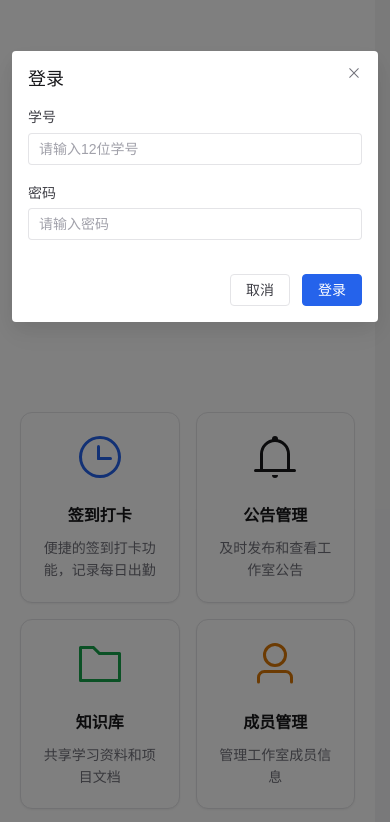
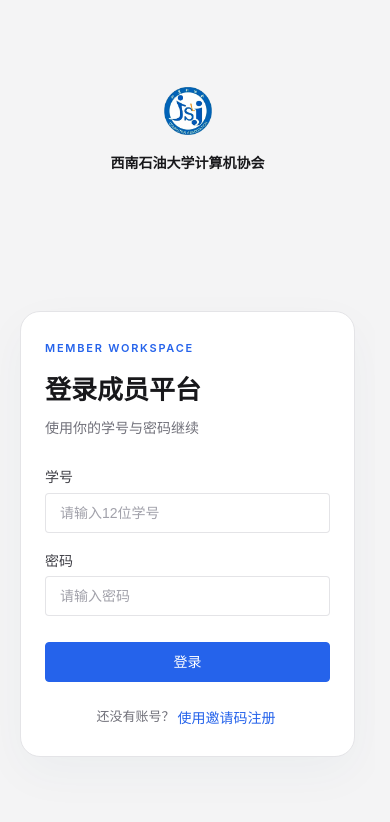
Before and after one commit to Xiao-Hu-Hu/SWPUCAT, a Vue app in the folder web/: page /app/login in a window 390 px wide. Shown: the top 822 px of the page. Built offline with nearby package versions, Linux system fonts and the light colour scheme.

Commit message:
feat(web): refine login and platform navigation foundation

```diff
--- a/web/src/App.vue
+++ b/web/src/App.vue
@@ -117,4 +117,19 @@ body {
   .el-pagination { max-width: 100%; flex-wrap: wrap; justify-content: center; row-gap: 0.5rem; }
   .el-pagination__jump { display: none; }
 }
+
+/* Platform UI: scoped away from the public association homepage. */
+.app-layout { --accent:#096da9; --accent-bg:#eaf4fb; --bg-deep:#f3f6f9; --border:#e1e8ef; --text:#203446; --text-muted:#677b8d; }
+.app-layout .content { max-width:1680px; width:100%; margin-inline:auto; padding:24px; }
+.app-layout .topbar .page-title { font-size:20px; }
+.app-layout .el-card,.app-layout .card { box-shadow:none; }
+.app-layout .el-table { --el-table-header-bg-color:#f6f8fb; font-variant-numeric:tabular-nums; }
+.app-layout .el-empty { padding:24px 0; }
+.app-layout .el-empty__description { margin-top:12px; }
+.app-layout :is(.card-header,.page-header,.header) h2 { font-size:20px; }
+:is(.app-layout,.login-page) :is(button,a,input):focus-visible { outline:2px solid #096da9; outline-offset:3px; }
+:is(.app-layout,.login-page) .el-button { transition:background-color .18s,border-color .18s,box-shadow .18s; }
+.app-layout .el-button:active:not(:disabled) { transform:translateY(1px); }
+@media(max-width:768px) { .app-layout .content { padding:16px 12px; } .app-layout .topbar .page-title { font-size:16px; } }
+@media(prefers-reduced-motion:reduce) { *,*::before,*::after { animation-duration:.01ms !important; transition-duration:.01ms !important; } }
 </style>
--- a/web/src/main.ts
+++ b/web/src/main.ts
@@ -1,6 +1,7 @@
 import { createApp } from 'vue'
 import { createPinia } from 'pinia'
 import ElementPlus from 'element-plus'
+import zhCn from 'element-plus/es/locale/lang/zh-cn'
 import 'element-plus/dist/index.css'
 import * as ElementPlusIconsVue from '@element-plus/icons-vue'
 import App from './App.vue'
@@ -15,6 +16,6 @@ for (const [key, component] of Object.entries(ElementPlusIconsVue)) {
 
 app.use(createPinia())
 app.use(router)
-app.use(ElementPlus)
+app.use(ElementPlus, { locale: zhCn })
 
 app.mount('#app')
--- a/web/src/views/AppLayout.vue
+++ b/web/src/views/AppLayout.vue
@@ -25,27 +25,23 @@ onUnmounted(() => {
 })
 
 const menuItems = [
-  { path: '/app', icon: 'Clock', title: '签到打卡' },
-  { path: '/app/agent', icon: 'ChatDotRound', title: '智能助手' },
-  { path: '/app/agent-audits', icon: 'DataAnalysis', title: 'Agent 审计', show: authStore.isSuperAdmin },
-  { path: '/app/announcements', icon: 'Bell', title: '公告管理' },
-  { path: '/app/knowledge', icon: 'Folder', title: '知识库' },
-  { path: '/app/reports', icon: 'Document', title: '月报' },
-  { path: '/app/members', icon: 'User', title: '成员管理' },
-  { path: '/app/approvals', icon: 'Check', title: '审批管理' },
-  { path: '/app/invitations', icon: 'Link', title: '邀请码管理', show: authStore.isSuperAdmin || authStore.isCaptain },
-  { path: '/app/checkin-manage', icon: 'Management', title: '打卡管理', show: authStore.isSuperAdmin || authStore.isCaptain },
-  { path: '/app/settings', icon: 'Setting', title: '设置' }
+  { path: '/app', icon: 'Clock', title: '签到打卡', group: '日常工作' },
+  { path: '/app/announcements', icon: 'Bell', title: '公告管理', group: '日常工作' },
+  { path: '/app/knowledge', icon: 'Folder', title: '知识库', group: '日常工作' },
+  { path: '/app/reports', icon: 'Document', title: '月报', group: '日常工作' },
+  { path: '/app/agent', icon: 'ChatDotRound', title: '智能助手', group: '日常工作' },
+  { path: '/app/members', icon: 'User', title: '成员管理', group: '团队管理' },
+  { path: '/app/approvals', icon: 'Check', title: '审批管理', group: '团队管理' },
+  { path: '/app/checkin-manage', icon: 'Management', title: '打卡管理', group: '团队管理', show: authStore.isSuperAdmin || authStore.isCaptain },
+  { path: '/app/invitations', icon: 'Link', title: '邀请码管理', group: '团队管理', show: authStore.isSuperAdmin || authStore.isCaptain },
+  { path: '/app/agent-audits', icon: 'DataAnalysis', title: '助手运行记录', group: '系统', show: authStore.isSuperAdmin },
+  { path: '/app/settings', icon: 'Setting', title: '设置', group: '系统' }
 ]
+const menuGroups = ['日常工作', '团队管理', '系统']
 
 function handleLogout() {
   authStore.logout()
   router.push({ name: 'login' })
-}
-
-function goTo(path: string) {
-  router.push(path)
-  if (isMobile.value) drawerOpen.value = false
 }
 </script>
 
@@ -54,27 +50,23 @@ function goTo(path: string) {
     <div class="sidebar-mask" v-if="isMobile" :class="{ show: drawerOpen }" @click="drawerOpen = false"></div>
     <aside class="sidebar" :class="{ collapsed: isCollapse, 'drawer-open': drawerOpen }">
       <div class="sidebar-header">
-        <span class="logo-text" v-if="!isCollapse">SWPUCAT</span>
-        <span class="logo-text" v-else>S</span>
+        <img class="brand-logo" src="/association-logo.png" alt="协会徽标" />
+        <div v-if="!isCollapse"><strong>SWPUCAT</strong><small>计算机协会 · 成员平台</small></div>
       </div>
-      <nav class="sidebar-nav">
-        <a
-          v-for="item in menuItems"
-          :key="item.path"
-          v-show="item.show !== false"
-          class="nav-item"
-          :class="{ active: route.path === item.path }"
-          @click="goTo(item.path)"
-        >
-          <el-icon :size="18"><component :is="item.icon" /></el-icon>
-          <span v-if="!isCollapse" class="nav-label">{{ item.title }}</span>
-        </a>
+      <nav class="sidebar-nav" aria-label="平台导航">
+        <section v-for="group in menuGroups" :key="group" class="nav-group">
+          <p v-if="!isCollapse" class="group-label">{{ group }}</p>
+          <RouterLink v-for="item in menuItems.filter(m => m.group === group && m.show !== false)" :key="item.path" :to="item.path" class="nav-item" :class="{ active: route.path === item.path }" :aria-current="route.path === item.path ? 'page' : undefined" :title="item.title" @click="drawerOpen = false">
+            <el-icon :size="18"><component :is="item.icon" /></el-icon>
+            <span v-if="!isCollapse" class="nav-label">{{ item.title }}</span>
+          </RouterLink>
+        </section>
       </nav>
       <div class="sidebar-footer">
-        <div class="collapse-btn" @click="isCollapse = !isCollapse">
+        <button class="collapse-btn" :aria-label="isCollapse ? '展开导航' : '收起导航'" :aria-expanded="!isCollapse" @click="isCollapse = !isCollapse">
           <el-icon :size="16"><Fold v-if="!isCollapse" /><Expand v-else /></el-icon>
           <span v-if="!isCollapse" class="nav-label">收起</span>
-        </div>
+        </button>
       </div>
     </aside>
 
@@ -99,22 +91,32 @@ function goTo(path: string) {
           </template>
         </el-dropdown>
       </header>
-      <main class="content">
-        <router-view />
+      <main class="content" id="main-content">
+        <router-view v-slot="{ Component }"><Transition name="page" mode="out-in"><component :is="Component" /></Transition></router-view>
       </main>
     </div>
   </div>
 </template>
 
 <style scoped>
+.brand-logo { width:36px; height:36px; flex-shrink:0; }
+.sidebar-header { gap:10px; }
+.sidebar-header small { display:block; font-size:10px; color:var(--text-muted); }
+.group-label { padding:16px 12px 6px; font-size:11px; color:var(--text-muted); letter-spacing:.08em; }
+.nav-group + .nav-group { margin-top:6px; }
+.collapse-btn { border:0; background:transparent; width:100%; text-align:left; }
+.page-enter-active,.page-leave-active { transition:opacity .12s ease; }
+.page-enter-from,.page-leave-to { opacity:0; }
+@media (prefers-reduced-motion:reduce) { .page-enter-active,.page-leave-active { transition:none; } }
+
 .app-layout {
   display: flex;
-  min-height: 100vh;
+  min-height: 100dvh;
 }
 
 /* Sidebar */
 .sidebar {
-  width: 210px;
+  width: 232px;
   background: var(--bg-card);
   border-right: 1px solid var(--border);
   display: flex;
@@ -123,7 +125,7 @@ function goTo(path: string) {
   flex-shrink: 0;
   position: sticky;
   top: 0;
-  height: 100vh;
+  height: 100dvh;
   overflow-y: auto;
 }
 
@@ -269,7 +271,7 @@ function goTo(path: string) {
     z-index: 40;
     transform: translateX(-100%);
     transition: transform 0.25s cubic-bezier(.2, .8, .2, 1);
-    height: 100vh;
+    height: 100dvh;
   }
   .sidebar.drawer-open {
     transform: translateX(0);
--- a/web/src/views/LoginView.vue
+++ b/web/src/views/LoginView.vue
@@ -8,7 +8,8 @@ import { ElMessage } from 'element-plus'
 const router = useRouter()
 const authStore = useAuthStore()
 
-const showLogin = ref(true)
+const loginLoading = ref(false)
+const loginError = ref('')
 const showRegister = ref(false)
 
 const loginForm = ref({ username: '', password: '' })
@@ -67,13 +68,25 @@ function resetCaptcha() {
 }
 
 async function handleLogin() {
+  if (loginLoading.value) return
+  loginError.value = ''
+  if (!/^\d{12}$/.test(loginForm.value.username.trim())) {
+    loginError.value = '请输入12位数字学号'
+    return
+  }
+  if (!loginForm.value.password) {
+    loginError.value = '请输入密码'
+    return
+  }
+  loginLoading.value = true
   try {
     await authStore.login(loginForm.value.username, loginForm.value.password)
-    showLogin.value = false
     ElMessage.success('登录成功')
     router.push('/app')
   } catch {
-    ElMessage.error('登录失败，请检查用户名和密码')
+    loginError.value = '登录失败，请检查学号和密码后重试'
+  } finally {
+    loginLoading.value = false
   }
 }
 
@@ -102,74 +115,30 @@ onUnmounted(() => { if (countdownTimer) clearInterval(countdownTimer) })
 </script>
 
 <template>
-  <div class="home">
-    <header class="hero">
-      <div class="hero-content">
-        <h1 class="title">西柚CAT</h1>
-        <p class="subtitle">计算机协会成员管理平台</p>
-        <div class="actions">
-          <el-button type="primary" size="large" @click="showLogin = true">
-            登录
-          </el-button>
-          <el-button size="large" @click="showRegister = true">
-            注册
-          </el-button>
-        </div>
-      </div>
-    </header>
-
-    <section class="features">
-      <div class="feature-grid">
-        <div class="feature-card">
-          <el-icon :size="48" color="var(--accent)"><Clock /></el-icon>
-          <h3>签到打卡</h3>
-          <p>便捷的签到打卡功能，记录每日出勤</p>
-        </div>
-        <div class="feature-card">
-          <el-icon :size="48" color="var(--violet)"><Bell /></el-icon>
-          <h3>公告管理</h3>
-          <p>及时发布和查看工作室公告</p>
-        </div>
-        <div class="feature-card">
-          <el-icon :size="48" color="var(--success)"><Folder /></el-icon>
-          <h3>知识库</h3>
-          <p>共享学习资料和项目文档</p>
-        </div>
-        <div class="feature-card">
-          <el-icon :size="48" color="var(--warning)"><User /></el-icon>
-          <h3>成员管理</h3>
-          <p>管理工作室成员信息</p>
-        </div>
-      </div>
+  <main class="login-page">
+    <section class="login-intro">
+      <img src="/association-logo.png" alt="西南石油大学计算机协会徽标" class="association-logo" />
+      <p class="brand-name">西南石油大学计算机协会</p>
+      <h1>把热爱，<br />写进每一天。</h1>
+      <p>签到、协作、分享。让每一次投入都有记录，<br />让每一份经验都能传递。</p>
+      <span class="intro-note">SWPUCAT · 成员协作平台</span>
     </section>
-
-    <!-- Login Dialog -->
-    <el-dialog v-model="showLogin" title="登录" width="400px">
-      <el-form :model="loginForm" label-width="80px">
+    <section class="login-card" aria-labelledby="login-title">
+      <p class="login-eyebrow">MEMBER WORKSPACE</p>
+      <h2 id="login-title">登录成员平台</h2>
+      <p class="login-description">使用你的学号与密码继续</p>
+      <el-form :model="loginForm" label-position="top" @submit.prevent="handleLogin">
         <el-form-item label="学号">
-          <el-input
-            v-model="loginForm.username"
-            placeholder="请输入12位学号"
-            maxlength="12"
-            @keyup.enter="handleLogin"
-          />
+          <el-input v-model="loginForm.username" aria-label="学号" placeholder="请输入12位学号" maxlength="12" autocomplete="username" inputmode="numeric" size="large" />
         </el-form-item>
         <el-form-item label="密码">
-          <el-input
-            v-model="loginForm.password"
-            type="password"
-            placeholder="请输入密码"
-            show-password
-            @keyup.enter="handleLogin"
-          />
+          <el-input v-model="loginForm.password" aria-label="密码" type="password" placeholder="请输入密码" show-password autocomplete="current-password" size="large" />
         </el-form-item>
+        <p v-if="loginError" class="login-error" role="alert">{{ loginError }}</p>
+        <el-button class="login-submit" type="primary" size="large" native-type="submit" :loading="loginLoading">{{ loginLoading ? '正在登录' : '登录' }}</el-button>
       </el-form>
-      <template #footer>
-        <el-button @click="showLogin = false">取消</el-button>
-        <el-button type="primary" @click="handleLogin">登录</el-button>
-      </template>
-    </el-dialog>
-
+      <div class="register-entry">还没有账号？<el-button link type="primary" @click="showRegister = true">使用邀请码注册</el-button></div>
+    </section>
     <!-- Register Dialog -->
     <el-dialog v-model="showRegister" title="注册" width="400px">
       <el-form :model="registerForm" label-width="80px">
@@ -224,82 +193,24 @@ onUnmounted(() => { if (countdownTimer) clearInterval(countdownTimer) })
         <el-button type="primary" @click="handleRegister">注册</el-button>
       </template>
     </el-dialog>
-  </div>
+  </main>
 </template>
 
 <style scoped>
-.home {
-  min-height: 100vh;
-}
-
-.hero {
-  min-height: 60vh;
-  display: flex;
-  align-items: center;
-  justify-content: center;
-  background: var(--bg-card);
-}
-
-.hero-content {
-  text-align: center;
-}
-
-.title {
-  font-size: 3.5rem;
-  font-weight: 700;
-  color: var(--accent);
-  margin-bottom: 1rem;
-}
-
-.subtitle {
-  font-size: 1.5rem;
-  color: var(--text-secondary);
-  margin-bottom: 2rem;
-}
-
-.actions {
-  display: flex;
-  gap: 1rem;
-  justify-content: center;
-}
-
-.features {
-  padding: 4rem 2rem;
-  background: var(--bg-card);
-}
-
-.feature-grid {
-  max-width: 1200px;
-  margin: 0 auto;
-  display: grid;
-  grid-template-columns: repeat(auto-fit, minmax(250px, 1fr));
-  gap: 2rem;
-}
-
-.feature-card {
-  background: var(--bg-card);
-  border: 1px solid var(--border);
-  border-radius: var(--radius-lg);
-  padding: 2rem;
-  text-align: center;
-  box-shadow: var(--shadow-sm);
-  transition: border-color 0.2s;
-}
-
-.feature-card:hover {
-  border-color: var(--accent);
-}
-
-.feature-card h3 {
-  margin: 1rem 0 0.5rem;
-  font-size: 1rem;
-  color: var(--text);
-}
-
-.feature-card p {
-  color: var(--text-muted);
-}
-
+ .login-page { min-height:100dvh; display:grid; grid-template-columns:1.1fr 1fr; align-items:center; gap:clamp(40px,8vw,120px); max-width:1160px; margin:auto; padding:64px 40px; }
+.login-intro { color:var(--text-secondary); }
+.association-logo { width:64px; height:64px; object-fit:contain; margin-bottom:20px; }
+.brand-name { font-weight:600; color:var(--text); }
+.login-intro h1 { font-size:clamp(36px,4vw,54px); line-height:1.35; letter-spacing:-.04em; margin:28px 0 20px; color:#183b56; }
+.login-intro > p { line-height:1.9; }
+.intro-note { display:block; margin-top:48px; font-size:12px; letter-spacing:.08em; color:var(--text-muted); }
+.login-card { padding:40px; background:white; border:1px solid var(--border); border-radius:20px; box-shadow:0 16px 48px #1645690a; }
+.login-eyebrow { font-size:11px; color:var(--accent); letter-spacing:.16em; font-weight:600; }
+.login-card h2 { font-size:26px; margin:12px 0 6px; }
+.login-description { color:var(--text-muted); margin-bottom:28px; }
+.login-submit { width:100%; margin-top:8px; }
+.login-error { color:var(--danger); margin-bottom:16px; }
+.register-entry { text-align:center; color:var(--text-muted); margin-top:24px; font-size:13px; }
 .code-input {
   display: flex;
   gap: 0.5rem;
@@ -354,14 +265,11 @@ onUnmounted(() => { if (countdownTimer) clearInterval(countdownTimer) })
   align-items: center;
   gap: 0.5rem;
 }
-@media (max-width: 768px) {
-  .title { font-size: 2.25rem; }
-  .subtitle { font-size: 1.125rem; margin-bottom: 1.5rem; }
-  .hero { min-height: 45vh; padding: 2rem 1.25rem; }
-  .features { padding: 2rem 1.25rem; }
-  .feature-grid { grid-template-columns: 1fr 1fr; gap: 1rem; }
-  .feature-card { padding: 1.25rem; }
-  .actions { flex-direction: column; width: 100%; gap: 0.75rem; }
-  .actions .el-button { width: 100%; }
+@media (max-width:768px) {
+ .login-page { grid-template-columns:1fr; gap:24px; padding:32px 20px; max-width:500px; }
+ .login-intro { text-align:center; }
+ .association-logo { width:48px; height:48px; margin-bottom:8px; }
+ .login-intro h1,.login-intro > p:not(.brand-name),.intro-note { display:none; }
+ .login-card { padding:28px 24px; }
 }
 </style>
--- a/web/src/views/ReportView.vue
+++ b/web/src/views/ReportView.vue
@@ -5,6 +5,11 @@ import { memberApi } from '@/api/member'
 import { useAuthStore } from '@/stores/auth'
 import { ElMessage } from 'element-plus'
 import { renderMarkdown } from '@/utils/markdown'
+
+function formatDeadline(value: string) {
+  const date = new Date(value)
+  return Number.isNaN(date.getTime()) ? '未设置' : date.toLocaleString('zh-CN', { year: 'numeric', month: '2-digit', day: '2-digit', hour: '2-digit', minute: '2-digit', hour12: false })
+}
 
 const authStore = useAuthStore()
 const isManager = computed(() => authStore.isCaptain || authStore.isSuperAdmin)
@@ -581,7 +586,7 @@ const selectedPeriod = computed(() => periods.value.find(p => p.id === selectedP
   <div class="report">
     <div class="card">
       <div class="card-header">
-        <h3>月报</h3>
+        <h3>月报周期</h3>
         <div class="actions">
           <el-select v-model="selectedPeriodId" placeholder="选择月份" @change="handlePeriodChange" style="width: 240px">
             <el-option v-for="p in periods" :key="p.id" :value="p.id" :label="`${p.period_key} · ${periodStatusLabel(periodEffectiveStatus(p))}`" />
@@ -592,7 +597,7 @@ const selectedPeriod = computed(() => periods.value.find(p => p.id === selectedP
       <div v-if="selectedPeriod" class="period-meta">
         <span>{{ selectedPeriod.starts_on }} ~ {{ selectedPeriod.ends_on }}</span>
         <el-tag size="small" :type="periodStatusTag(periodEffectiveStatus(selectedPeriod))">{{ periodStatusLabel(periodEffectiveStatus(selectedPeriod)) }}</el-tag>
-        <span v-if="selectedPeriod.due_at">截止 {{ selectedPeriod.due_at }}</span>
+        <span v-if="selectedPeriod.due_at">截止 {{ formatDeadline(selectedPeriod.due_at) }}</span>
         <span v-if="selectedPeriod.member_count">应提交 {{ selectedPeriod.member_count }} 人</span>
       </div>
     </div>
```
